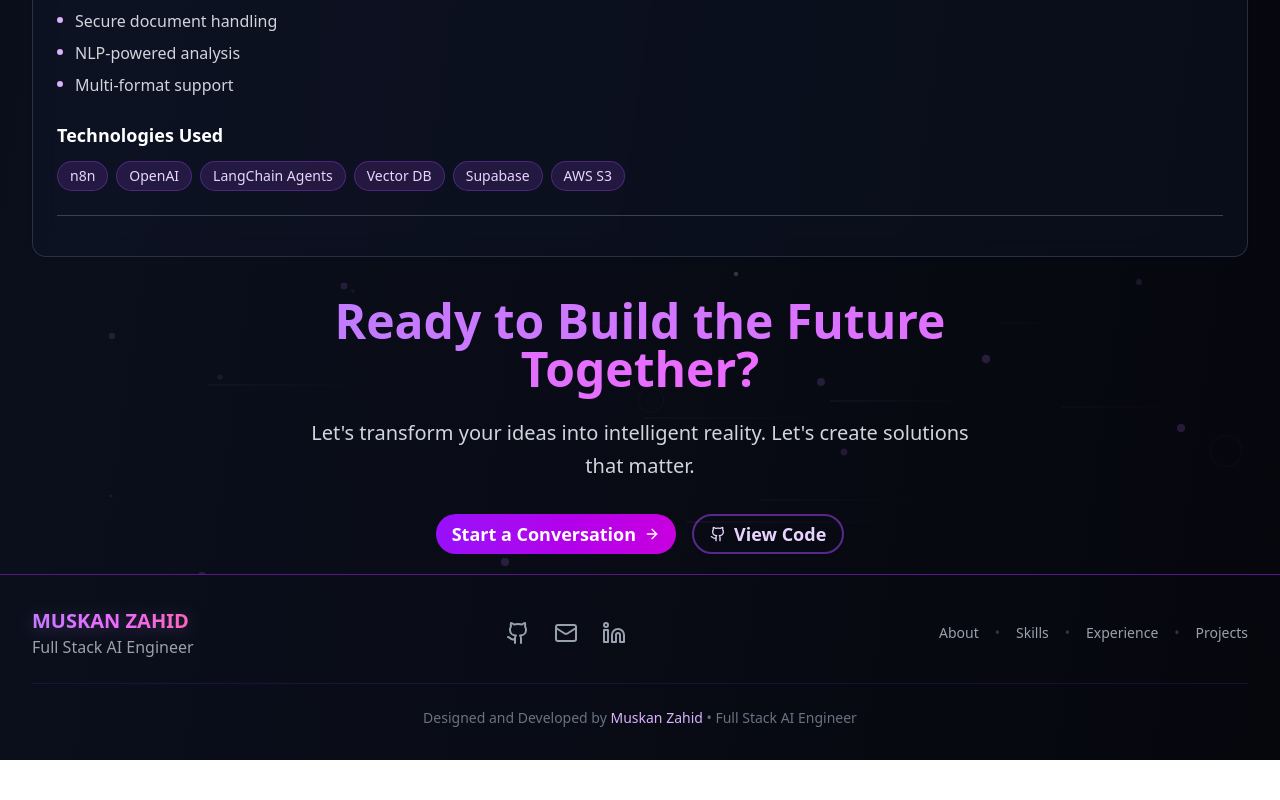
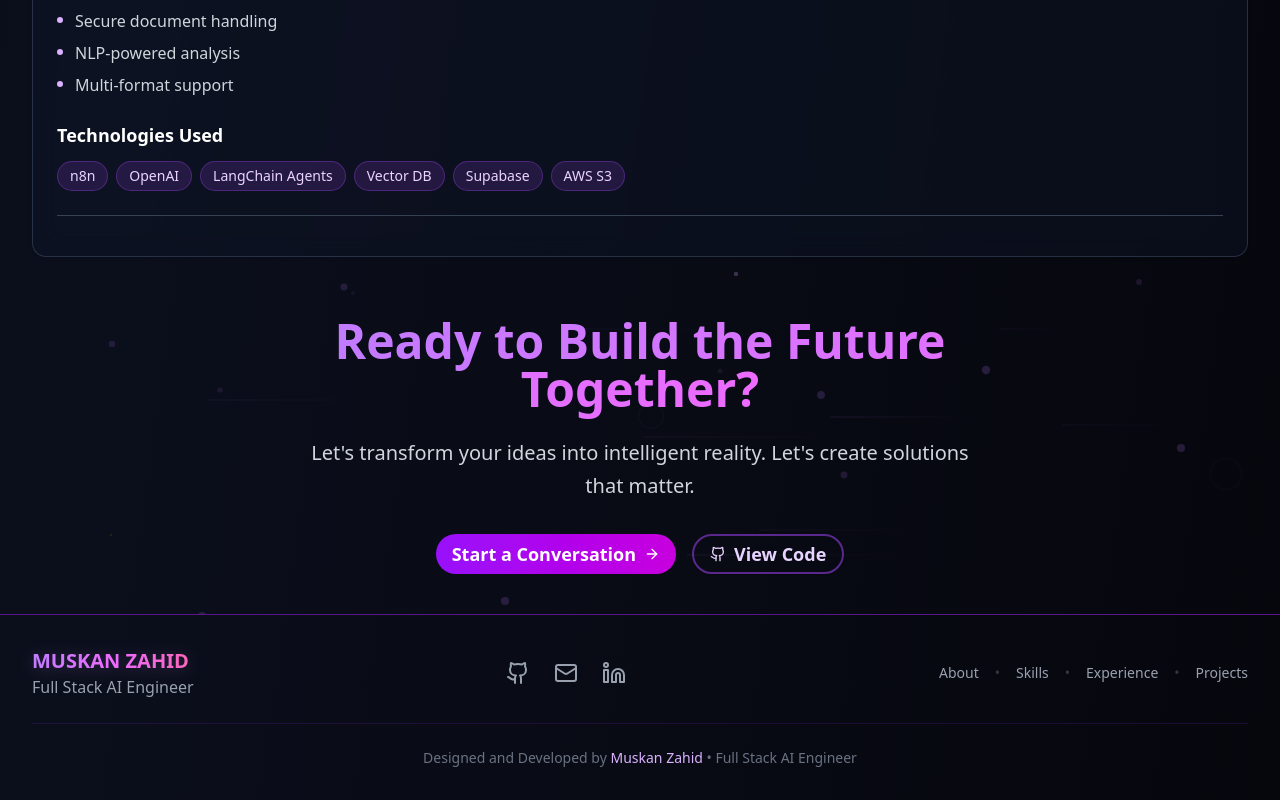
Before and after one commit to Muskan-Zahid121/My-Latest-Portfolio, a React (Vite) app: page / in a window 1280 px wide. Shown: the part 8208-9008 px from the top of the page. Before the commit the page ends 8968 px from the top, so only its background shows below. Built offline with nearby package versions, Linux system fonts and the light colour scheme.

Commit message:
Update hero.tsx

```diff
--- a/src/components/hero.tsx
+++ b/src/components/hero.tsx
@@ -1224,7 +1224,7 @@ export default function Home() {
       {/* Achievements Section */}
 
       {/* CTA Section */}
-      <section className="py-5 relative overflow-hidden z-10">
+      <section className="py-10 relative overflow-hidden z-10">
         <AnimatedBackground variant="cta" />
         <div className="max-w-4xl mx-auto px-4 sm:px-6 lg:px-8 text-center">
           <motion.h2
```
